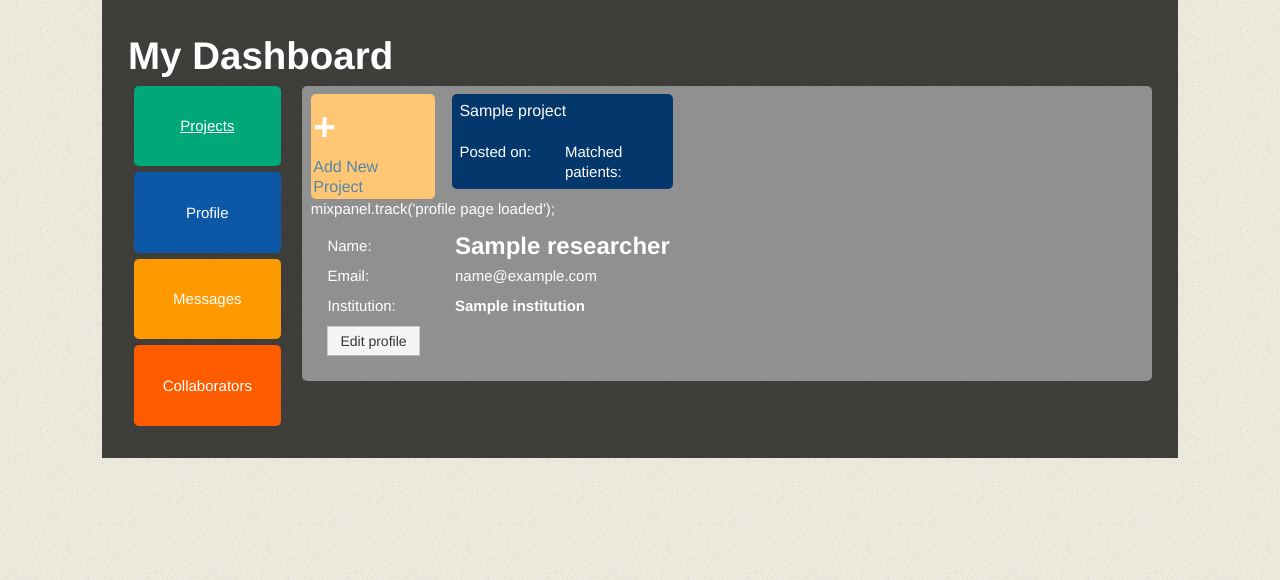
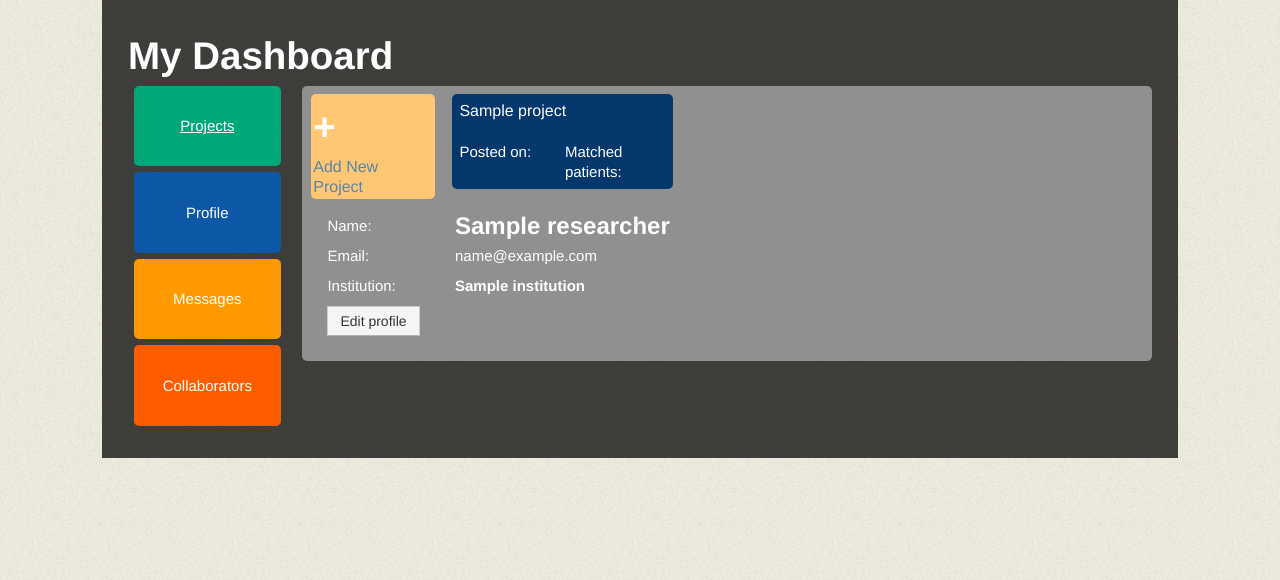
Before and after one commit to namelessnerd/pccr, a Django app: template pc2django/pc2django/templates/pccrportal/researcher_home.html in a window 1280 px wide. Shown: the top 580 px of the page. Run offline with Django 3.2, Linux system fonts and the light colour scheme; the template is opened without the code that fills it: most values are stand-ins (such as "Sample title", 1, 10 or a date in 2020); some libraries are stand-ins or nearby versions.

```diff
--- a/pc2django/pc2django/templates/pccrportal/modules/profile.html
+++ b/pc2django/pc2django/templates/pccrportal/modules/profile.html
@@ -1,8 +1,3 @@
-					{% block on_load_script %}
-						mixpanel.track('profile page loaded');
-					{% endblock %}
-
-
 <div id="profile-frame" class="user-tabs" style="display:block">
     <div class="row-fluid">
         <div class="span2">Name:</div>
```
